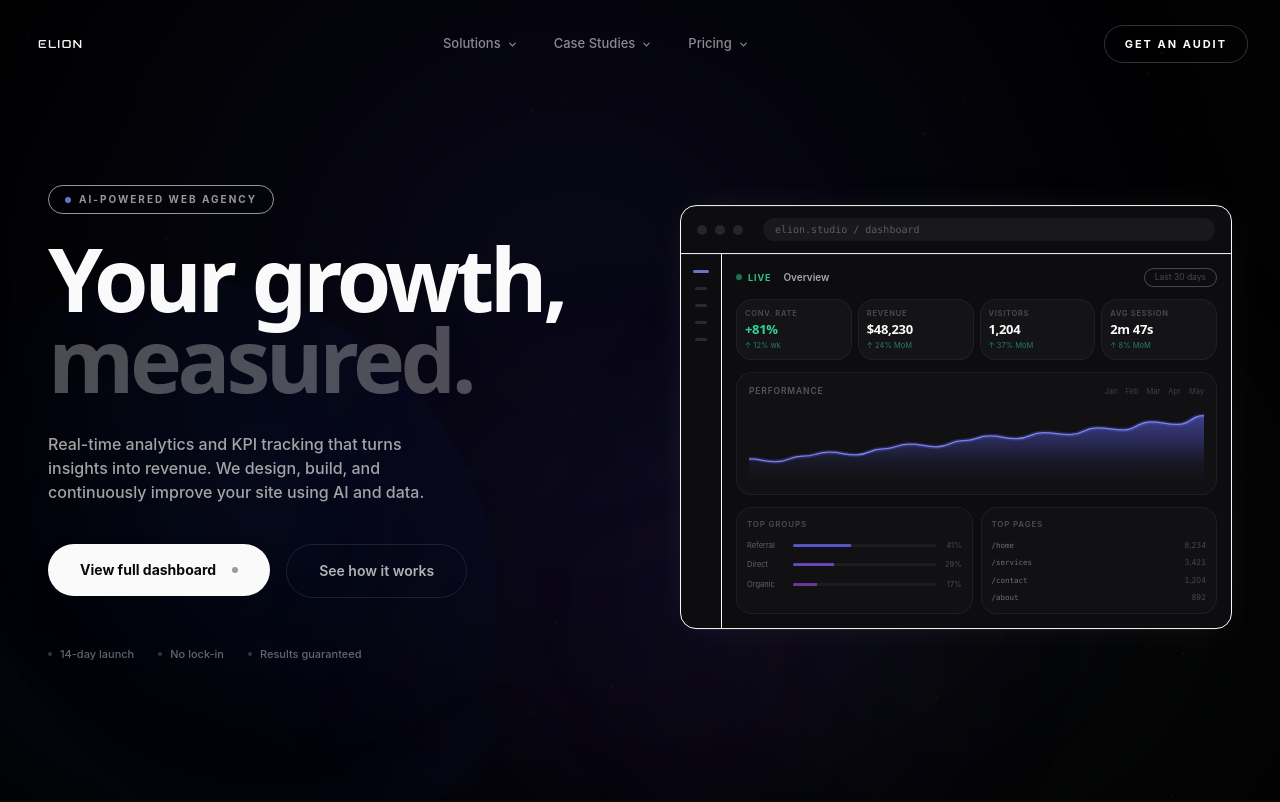
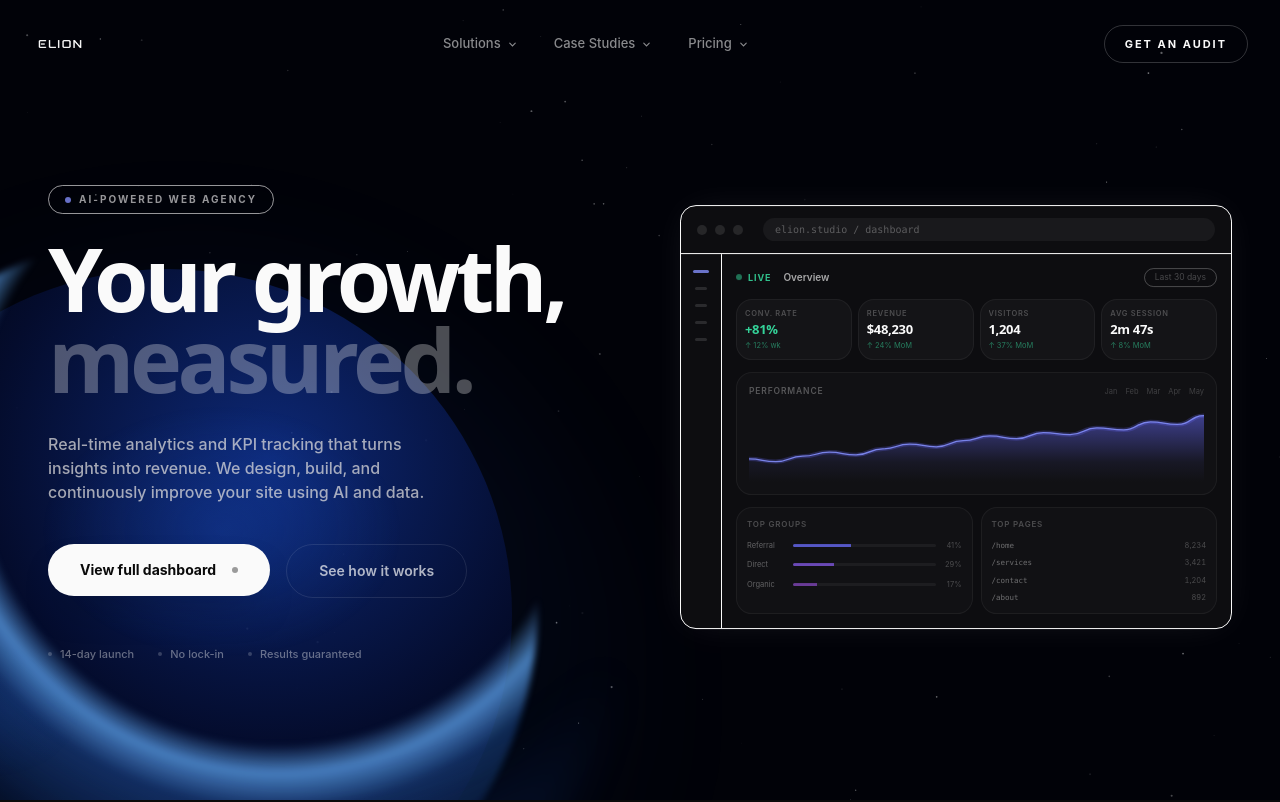
Before and after one commit to AljosaMencin/elion-studio, a React (Vite) app: page / in a window 1280 px wide. Shown: the top 802 px of the page. Built offline with nearby package versions, Linux system fonts and the light colour scheme; the HTML template or start-up script is replaced by a standard one.

Commit message:
AnimatedBackdrop: space scene matching Future.png reference
Pure black base, no aurora blobs. Planet arc at bottom-left with bright
blue atmosphere rim, surface terrain, outer corona glow, and faint stars.

Co-Authored-By: Claude Sonnet 4.6 <noreply@anthropic.com>

```diff
--- a/src/components/elion/AnimatedBackdrop.tsx
+++ b/src/components/elion/AnimatedBackdrop.tsx
@@ -7,33 +7,20 @@ const AnimatedBackdrop = () => {
       s = (s * 1664525 + 1013904223) >>> 0;
       return s / 0xffffffff;
     };
-    return Array.from({ length: 180 }, () => ({
+    return Array.from({ length: 130 }, () => ({
       x: rand() * 1920,
       y: rand() * 1080,
-      r: 0.4 + rand() * 1.5,
-      o: 0.07 + rand() * 0.55,
+      r: 0.3 + rand() * 1.3,
+      o: 0.05 + rand() * 0.45,
     }));
   }, []);
 
   return (
-    <div aria-hidden className="pointer-events-none fixed inset-0 z-0 overflow-hidden bg-[#020202]">
-
-      {/* Original aurora blobs at full strength */}
     <div
-        className="absolute -left-[10%] -top-[10%] h-[100vh] w-[100vw] opacity-50 blur-[100px] animate-aurora"
-        style={{ background: "radial-gradient(circle at 50% 50%, rgba(79, 70, 229, 0.15), transparent 70%)" }}
-      />
-      <div
-        className="absolute -right-[20%] top-[30%] h-[80vh] w-[80vw] opacity-40 blur-[120px] animate-aurora-2"
-        style={{ background: "radial-gradient(circle at 50% 50%, rgba(148, 163, 184, 0.1), transparent 65%)" }}
-      />
-      <div
-        className="absolute bottom-[-10%] left-[20%] h-[60vh] w-[60vw] opacity-30 blur-[80px] animate-aurora"
-        style={{ background: "radial-gradient(circle at 50% 50%, rgba(139, 92, 246, 0.1), transparent 70%)" }}
-      />
-
-      {/* Space layer at 10% opacity */}
-      <div className="absolute inset-0" style={{ opacity: 0.1 }}>
+      aria-hidden
+      className="pointer-events-none fixed inset-0 z-0 overflow-hidden"
+      style={{ background: "#010208" }}
+    >
       {/* Stars */}
       <svg
         className="absolute inset-0 w-full h-full"
@@ -45,45 +32,75 @@ const AnimatedBackdrop = () => {
         ))}
       </svg>
 
+      {/* Planet ambient light spilling into space */}
+      <div
+        className="absolute"
+        style={{
+          width: "75vw",
+          height: "75vw",
+          left: "-25vw",
+          bottom: "-32vw",
+          borderRadius: "50%",
+          background:
+            "radial-gradient(circle at 65% 28%, rgba(40,110,255,0.07) 0%, transparent 65%)",
+          filter: "blur(60px)",
+        }}
+      />
+
       {/* Planet body */}
       <div
         className="absolute"
         style={{
-            width: "min(52vw, 760px)",
-            height: "min(52vw, 760px)",
-            left: "-13vw",
-            bottom: "-18vh",
+          width: "min(54vw, 800px)",
+          height: "min(54vw, 800px)",
+          left: "-14vw",
+          bottom: "-20vh",
           borderRadius: "50%",
           background:
-              "radial-gradient(circle at 66% 30%, rgba(28,72,195,0.75) 0%, rgba(8,18,55,0.99) 45%, #020202 68%)",
+            "radial-gradient(circle at 65% 28%, rgba(18,55,160,0.70) 0%, rgba(4,12,45,0.99) 42%, #010208 65%)",
         }}
       >
+        {/* Surface terrain/cloud detail */}
         <div
           style={{
             position: "absolute",
             inset: 0,
             borderRadius: "50%",
             background:
-                "radial-gradient(ellipse 55% 38% at 56% 40%, rgba(40,100,220,0.22) 0%, transparent 55%), radial-gradient(ellipse 32% 22% at 28% 68%, rgba(15,48,130,0.14) 0%, transparent 50%)",
+              "radial-gradient(ellipse 50% 35% at 58% 38%, rgba(28,85,210,0.28) 0%, transparent 52%), radial-gradient(ellipse 28% 20% at 24% 64%, rgba(8,35,110,0.18) 0%, transparent 48%)",
           }}
         />
       </div>
 
-        {/* Atmosphere rim */}
+      {/* Atmosphere rim — the bright blue arc */}
       <div
         className="absolute"
         style={{
-            width: "min(56vw, 820px)",
-            height: "min(56vw, 820px)",
-            left: "calc(-13vw - 2vw)",
-            bottom: "calc(-18vh - 2vh)",
+          width: "min(58vw, 860px)",
+          height: "min(58vw, 860px)",
+          left: "calc(-14vw - 2vw)",
+          bottom: "calc(-20vh - 2vh)",
           borderRadius: "50%",
           background:
-              "radial-gradient(circle at 66% 30%, transparent 45%, rgba(55,130,255,0.28) 51%, rgba(30,95,220,0.09) 63%, transparent 74%)",
-            filter: "blur(10px)",
+            "radial-gradient(circle at 65% 28%, transparent 42%, rgba(100,175,255,0.70) 46%, rgba(55,135,255,0.28) 51%, rgba(25,90,220,0.07) 62%, transparent 71%)",
+          filter: "blur(3px)",
         }}
       />
-      </div>
+
+      {/* Outer corona — softer wide glow */}
+      <div
+        className="absolute"
+        style={{
+          width: "min(72vw, 1060px)",
+          height: "min(72vw, 1060px)",
+          left: "calc(-14vw - 9vw)",
+          bottom: "calc(-20vh - 9vh)",
+          borderRadius: "50%",
+          background:
+            "radial-gradient(circle at 65% 28%, transparent 47%, rgba(40,115,255,0.11) 57%, rgba(18,75,200,0.04) 70%, transparent 80%)",
+          filter: "blur(22px)",
+        }}
+      />
     </div>
   );
 };
```
Lines whose indentation alone changed are shown as unchanged.
